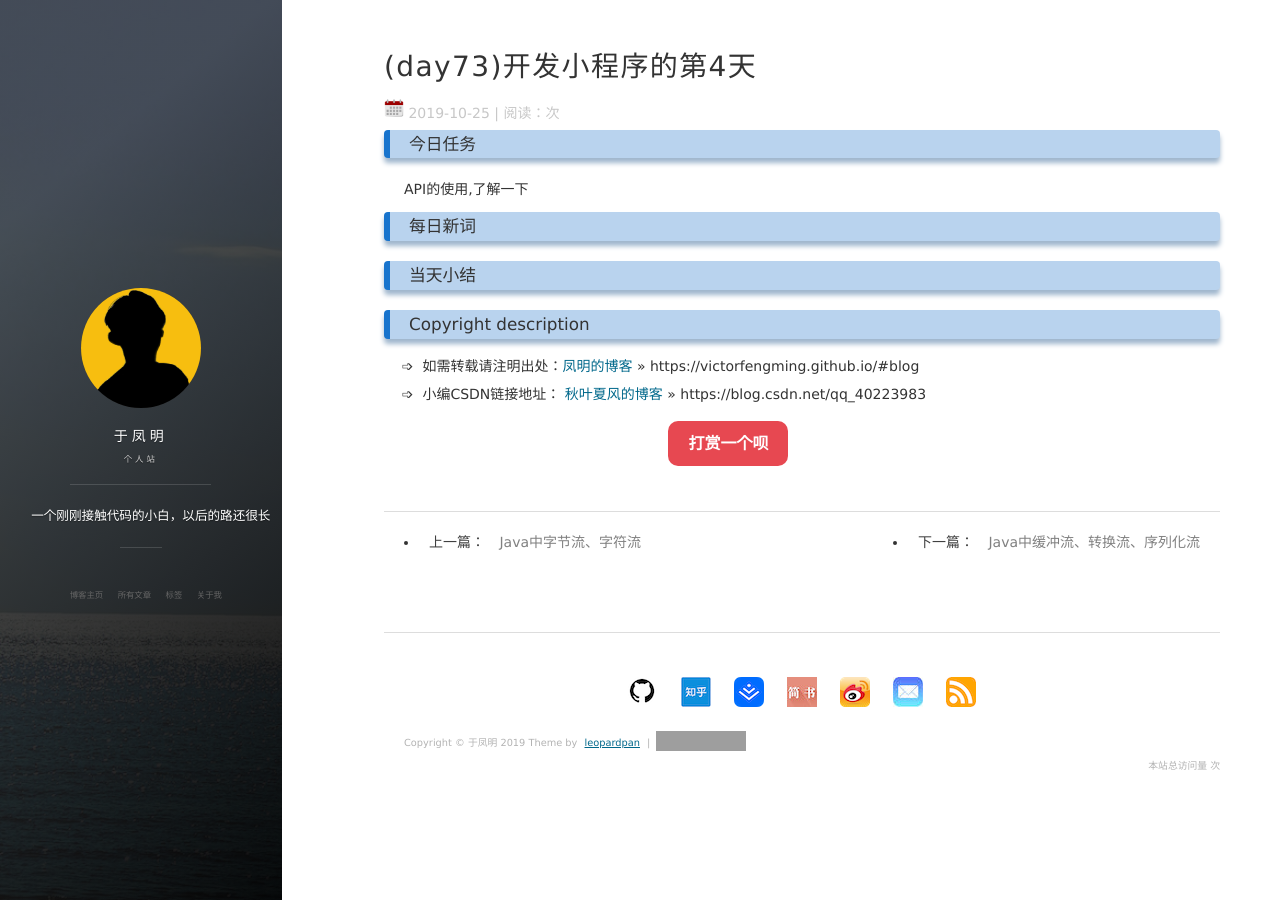
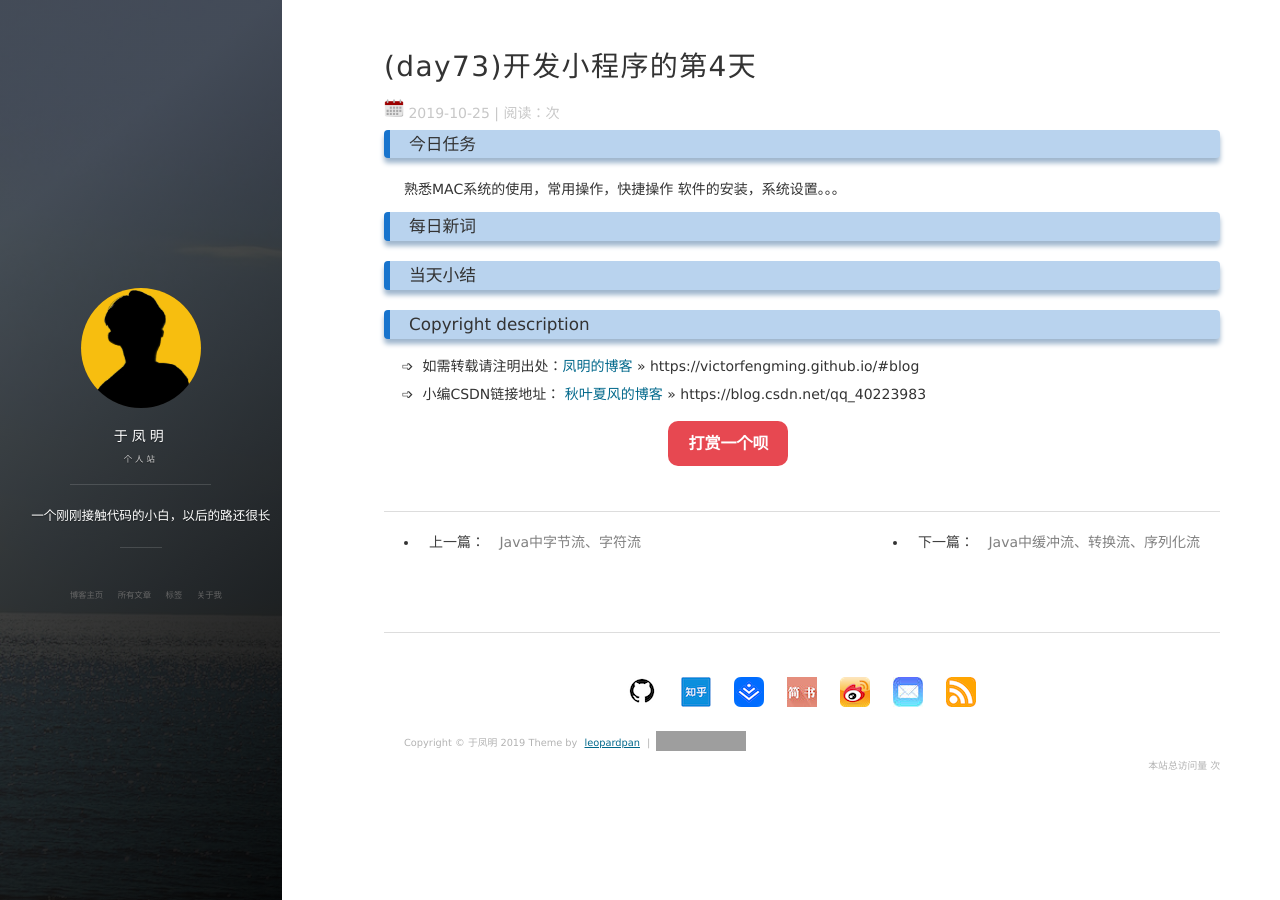
Before and after one commit to victorfengming/victorfengming.github.io.leopardpan, a Jekyll site: the page built from _posts/daily/2019-10-25-day73.md, in a window 1280 px wide. Built offline with Jekyll 4.4.1, drawn with Linux system fonts in a browser that asks for light colours; nearby versions of some CDN libraries; comment, search, counter and statistics services are not loaded; grey boxes are pictures that could not be loaded.

Commit message:
mac init

```diff
--- a/_posts/daily/2019-10-25-day73.md
+++ b/_posts/daily/2019-10-25-day73.md
@@ -6,7 +6,10 @@ tags: XDH
 ---
 
 ### 今日任务
-API的使用,了解一下
+熟悉MAC系统的使用，常用操作，快捷操作
+软件的安装，系统设置。。。
+
 ### 每日新词
 
+
 ### 当天小结
```
Also changed, not shown: 2 other files.
